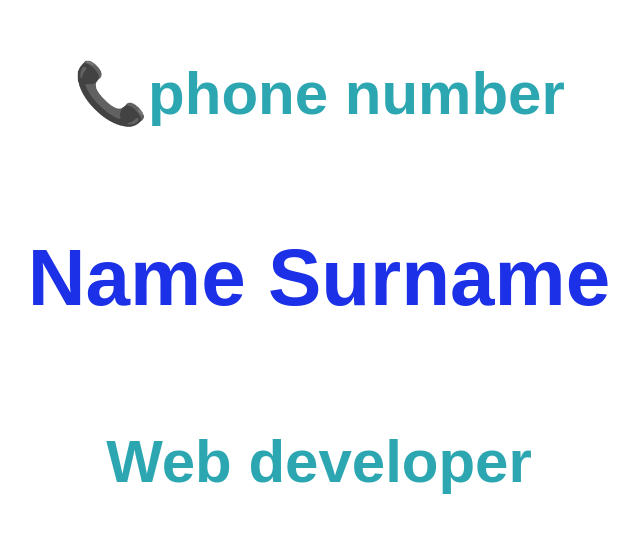
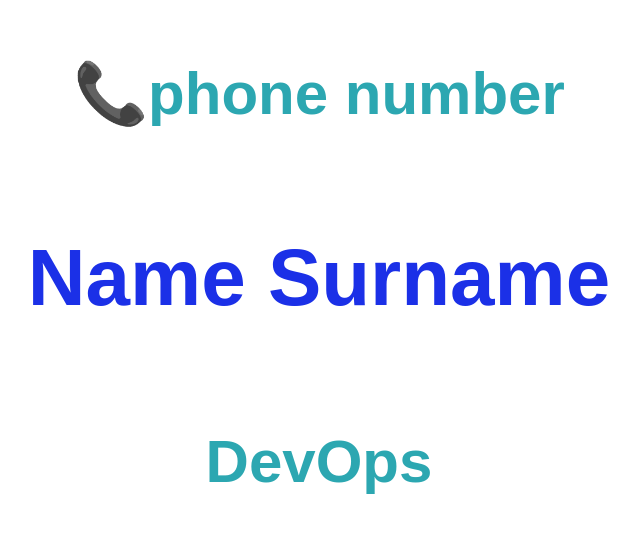
Before and after one commit to Pasha-lt/HTML-CSS, a plain HTML site: page simple_one_page_info(html+CSS).html in a window 1280 px wide. Shown: the part 131-664 px from the top of the page, without its empty margins (321-961 px from the left). Drawn offline with Linux system fonts and the light colour scheme.

Commit message:
Update simple_one_page_info(html+CSS).html

```diff
--- a/simple_one_page_info(html+CSS).html
+++ b/simple_one_page_info(html+CSS).html
@@ -2,7 +2,7 @@
 <html lang="en">
 <head>
     <meta charset="UTF-8">
-    <title>Name Surname - web developer</title>
+    <title>Name Surname - DevOps</title>
     <style type="text/css">
     html{
         height : 100%
@@ -31,7 +31,7 @@
 <body>
     <h2>&#128222;phone number</h2>
     <h1>Name Surname </h1>
-    <h2>Web developer</h2>
+    <h2>DevOps</h2>
 
 
 </body>
```
